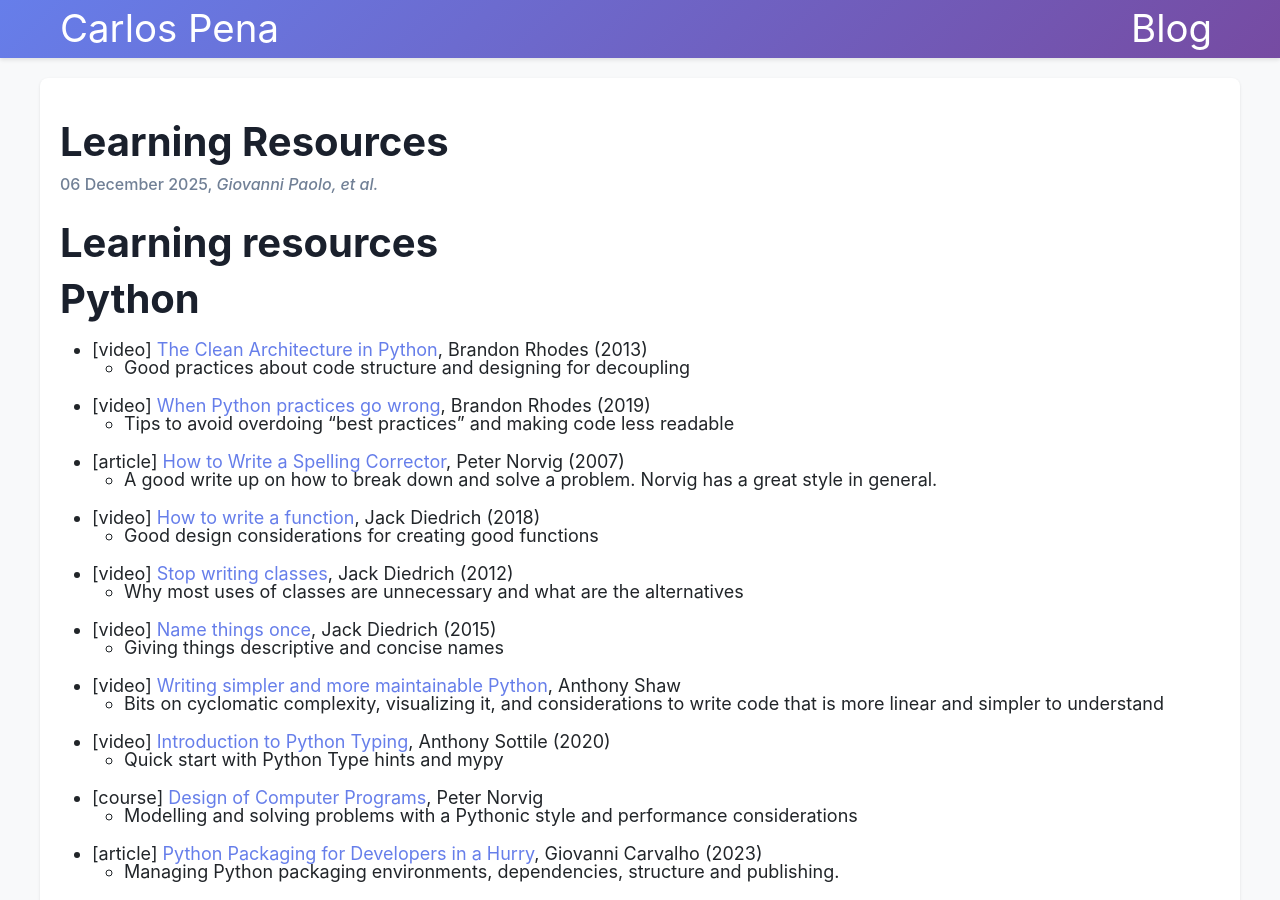
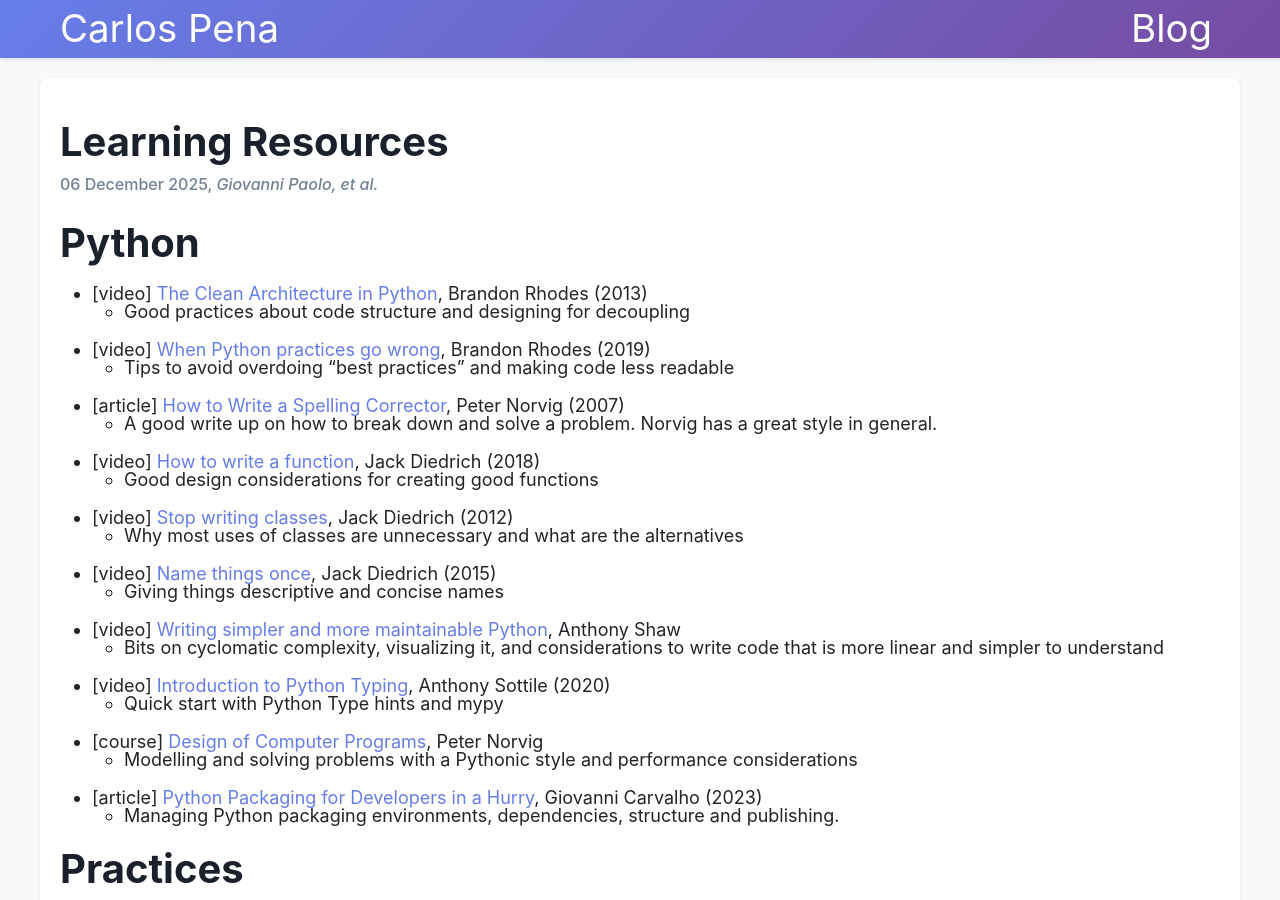
Before and after one commit to CarlosPena00/carlospena00.github.io, a Jekyll site: the page built from _posts/2025-12-10-learning-resources.md, in a window 1280 px wide and 900 px high. Built offline with Jekyll 4.4.1, drawn with Linux system fonts in a browser that asks for light colours.

Commit message:
fix(resources): Remove redundant header from learning resources post

```diff
--- a/_posts/2025-12-10-learning-resources.md
+++ b/_posts/2025-12-10-learning-resources.md
@@ -4,8 +4,6 @@ title: "Learning Resources"
 author: Giovanni Paolo, et al.
 date: 2025-12-06
 ---
-
-# Learning resources
 
 Python
 ======
```
